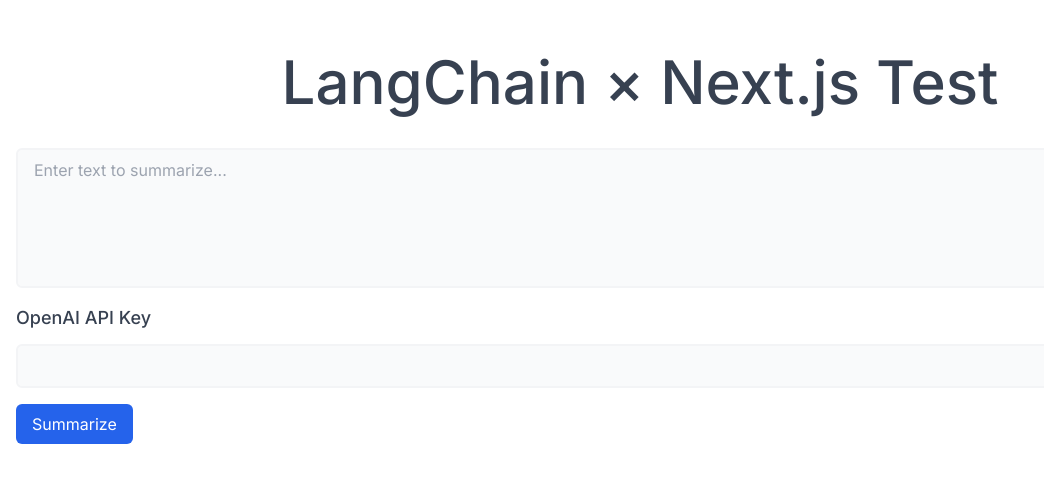
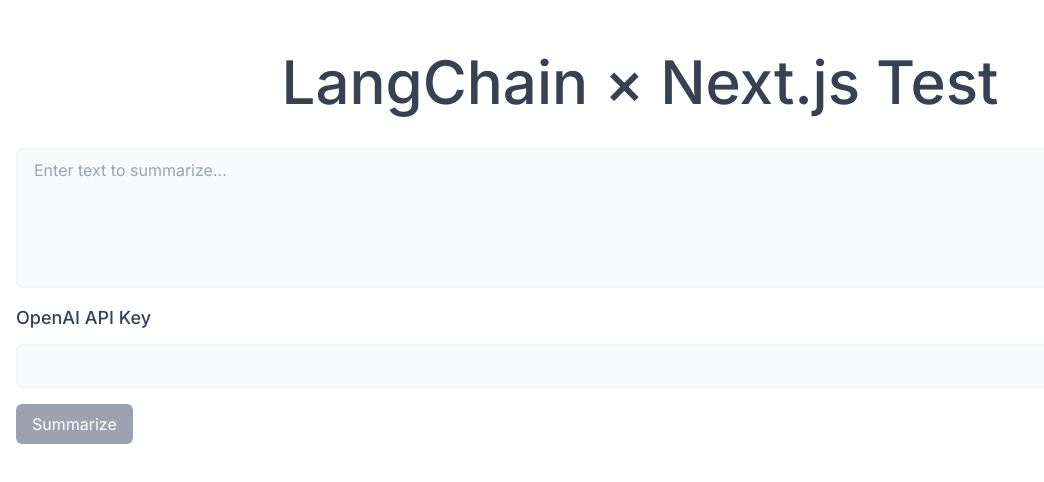
Before and after one commit to yutakobayashidev/sandbox, a Next.js app: page / in a window 1280 px wide. Shown: the top 482 px of the page, without its empty margins (0-1044 px from the left). Built offline with nearby package versions, Linux system fonts and the light colour scheme.

Commit message:
🐞 fix: add error handling

```diff
--- a/src/app/api/summarize/route.ts
+++ b/src/app/api/summarize/route.ts
@@ -19,14 +19,14 @@
     chunkOverlap: 100,
   });
 
-  if (!res.text) {
+  if (!res.text || !res.api) {
     return NextResponse.json({
-      error: "To use this endpoint, text is required",
+      error: "Required fields have not been filled in.",
     });
   }
 
+  try {
     const docs = await textSplitter.createDocuments([res.text]);
-
     const chain = loadSummarizationChain(llm);
 
     const summarizeResponse = await chain.call({
@@ -38,4 +38,11 @@
       status: 200,
       headers: { "content-type": "application/json" },
     });
+  } catch (error) {
+    console.log(error);
+    return new Response(JSON.stringify({ error: "Server Error" }), {
+      status: 500,
+      headers: { "content-type": "application/json" },
+    });
   }
+}
--- a/src/app/page.tsx
+++ b/src/app/page.tsx
@@ -8,10 +8,12 @@
   const [summary, setSummary] = useState("");
   const [loading, setLoading] = useState(false);
   const [api, setApiKey] = useState("");
+  const [error, setError] = useState("");
 
   const handleSubmit = async (e: FormEvent) => {
     e.preventDefault();
     setLoading(true);
+    setError(""); // Clear previous error
 
     try {
       const res = await fetch("/api/summarize", {
@@ -21,16 +23,23 @@
         },
         body: JSON.stringify({ text, api }),
       });
-      if (!res.ok) throw new Error(res.statusText);
 
       const data = await res.json();
+
+      if (!res.ok) throw new Error(data.error || res.statusText);
+
       setSummary(data.summary);
-    } catch (error) {
+    } catch (error: unknown) {
+      if (error instanceof Error) {
+        setError(error.message);
+      }
       console.error(error);
     } finally {
       setLoading(false);
     }
   };
+
+  const isButtonDisabled = () => !text || !api || loading;
 
   return (
     <div className="p-4">
@@ -66,8 +75,12 @@
         </div>
         <button
           type="submit"
-          className="py-2 px-4 rounded-md bg-blue-600 text-white"
-          disabled={loading}
+          className={`py-2 px-4 rounded-md text-white ${
+            isButtonDisabled()
+              ? "bg-gray-400 cursor-not-allowed"
+              : "bg-blue-600 hover:bg-blue-700"
+          }`}
+          disabled={isButtonDisabled()}
         >
           {loading ? "Loading..." : "Summarize"}
         </button>
@@ -78,6 +91,11 @@
           <p className="mt-2 text-gray-700">{summary}</p>
         </div>
       )}
+      {error && (
+        <div className="mt-4 p-2 border border-red-500 bg-red-100 rounded-md">
+          <p className="text-red-700">{error}</p>
+        </div>
+      )}
     </div>
   );
 }
```
Lines whose indentation alone changed are shown as unchanged.
